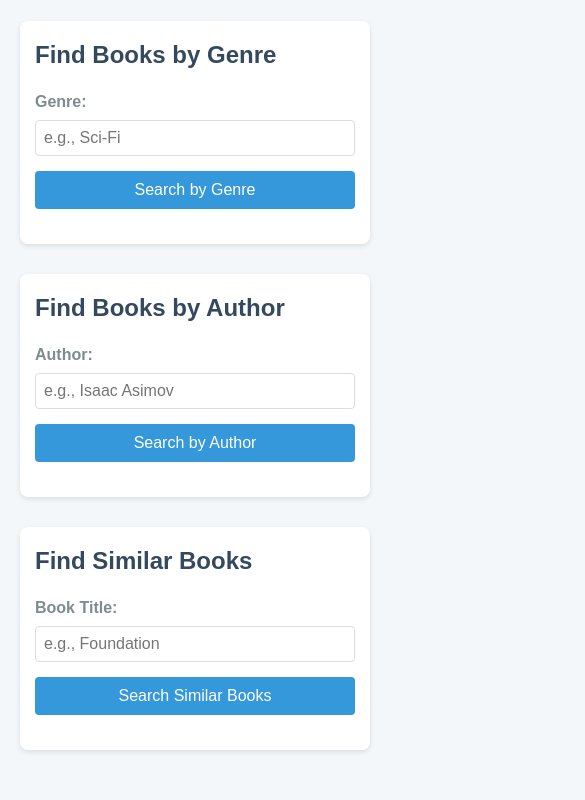
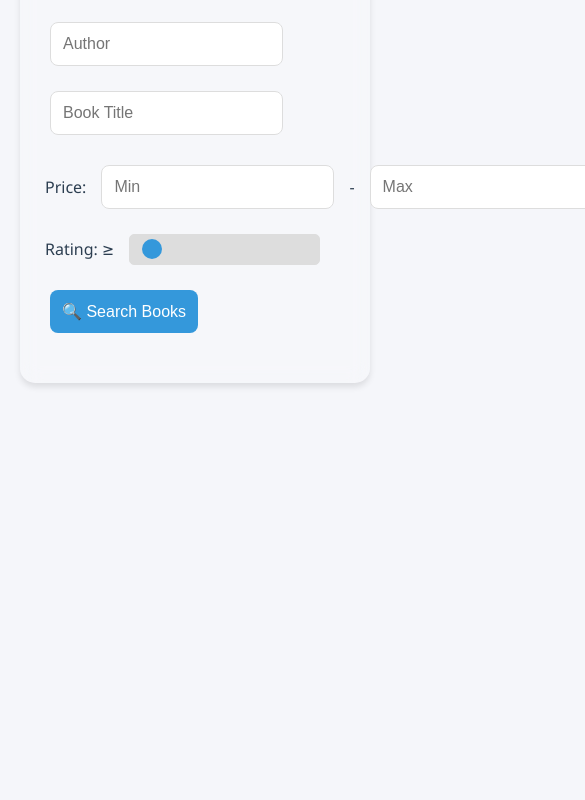
Before and after one commit to jainuthi/book-recommendation, a website: page public/index.html in a window 390 px wide. Shown: the part 183-983 px from the top of the page, 585 px wide, since content can reach past the window. After the commit the page ends 844 px from the top, so only its background shows below. Drawn offline with Linux system fonts and the light colour scheme.

Commit message:
Updated index.html

```diff
--- a/public/index.html
+++ b/public/index.html
@@ -3,192 +3,341 @@
 <head>
     <meta charset="UTF-8">
     <meta name="viewport" content="width=device-width, initial-scale=1.0">
-  <title>Book Recommendation UI</title>
+    <title>Book Recommendations</title>
     <style>
-    * {
-      box-sizing: border-box;
+        :root {
+            --primary-color: #2c3e50;
+            --secondary-color: #3498db;
+            --background-color: #f5f6fa;
+            --text-color: #2c3e50;
+        }
+
+        .dark-mode {
+            --primary-color: #ecf0f1;
+            --background-color: #2c3e50;
+            --text-color: #ecf0f1;
+        }
+
+        body {
+            font-family: 'Segoe UI', Tahoma, Geneva, Verdana, sans-serif;
             margin: 0;
-      padding: 0;
+            padding: 20px;
+            background-color: var(--background-color);
+            color: var(--text-color);
+            transition: all 0.3s ease;
         }
-    body {
-      font-family: 'Arial', sans-serif;
-      background-color: #f4f7fa;
-      color: #333;
+
+        .container {
+            max-width: 1200px;
+            margin: 0 auto;
+        }
+
+        .filters {
+            background: rgba(255, 255, 255, 0.1);
+            padding: 25px;
+            border-radius: 15px;
+            box-shadow: 0 4px 6px rgba(0,0,0,0.1);
+            margin-bottom: 30px;
+            backdrop-filter: blur(10px);
+        }
+
+        .filter-group {
+            margin-bottom: 20px;
+            display: flex;
+            flex-wrap: wrap;
+            gap: 15px;
+            align-items: center;
+        }
+
+        input, button, select {
+            padding: 12px;
+            margin: 5px;
+            border: 1px solid #ddd;
+            border-radius: 8px;
+            font-size: 16px;
+            transition: all 0.3s ease;
+        }
+
+        button {
+            background-color: var(--secondary-color);
+            color: white;
+            border: none;
+            cursor: pointer;
+            min-width: 120px;
+        }
+
+        button:hover {
+            transform: translateY(-2px);
+            box-shadow: 0 3px 8px rgba(0,0,0,0.2);
+        }
+
+        .range-filter {
+            display: flex;
+            align-items: center;
+            gap: 10px;
+        }
+
+        .slider-container {
+            flex-grow: 1;
+            position: relative;
+        }
+
+        input[type="range"] {
+            width: 100%;
+            height: 5px;
+            -webkit-appearance: none;
+            appearance: none;
+            background: #ddd;
+            border-radius: 5px;
+        }
+
+        input[type="range"]::-webkit-slider-thumb {
+            -webkit-appearance: none;
+            width: 20px;
+            height: 20px;
+            background: var(--secondary-color);
+            border-radius: 50%;
+            cursor: pointer;
+        }
+
+        .books-grid {
+            display: grid;
+            grid-template-columns: repeat(auto-fill, minmax(280px, 1fr));
+            gap: 25px;
+            animation: fadeIn 0.5s ease;
+        }
+
+        .book-card {
+            background: rgba(255, 255, 255, 0.1);
+            border-radius: 15px;
             padding: 20px;
-      line-height: 1.6;
+            box-shadow: 0 4px 6px rgba(0,0,0,0.1);
+            transition: all 0.3s ease;
+            cursor: pointer;
+            backdrop-filter: blur(5px);
         }
-    h1 {
-      text-align: center;
-      color: #2c3e50;
-      margin-bottom: 30px;
-      font-size: 2.5em;
+
+        .book-card:hover {
+            transform: translateY(-5px);
+            box-shadow: 0 8px 15px rgba(0,0,0,0.2);
         }
-    .section {
-      background: #fff;
-      padding: 20px;
-      border-radius: 8px;
-      box-shadow: 0 2px 5px rgba(0, 0, 0, 0.1);
-      margin-bottom: 30px;
+
+        .book-image {
+            width: 100%;
+            height: 250px;
+            object-fit: cover;
+            border-radius: 10px;
+            margin-bottom: 15px;
         }
-    h2 {
-      color: #34495e;
-      margin-bottom: 15px;
+
+        .book-genres {
+            display: flex;
+            flex-wrap: wrap;
+            gap: 8px;
+            margin: 15px 0;
+        }
+
+        .genre-tag {
+            background-color: var(--secondary-color);
+            color: white;
+            padding: 5px 12px;
+            border-radius: 20px;
+            font-size: 0.85em;
+        }
+
+        .book-price {
+            color: #27ae60;
+            font-weight: bold;
+            font-size: 1.3em;
+            margin: 10px 0;
+        }
+
+        .book-rating {
+            display: flex;
+            align-items: center;
+            gap: 5px;
+            color: #f1c40f;
+        }
+
+        .star {
+            font-size: 1.2em;
+        }
+
+        .theme-toggle {
+            position: fixed;
+            top: 20px;
+            right: 20px;
+            padding: 10px;
+            border-radius: 50%;
+            cursor: pointer;
+        }
+
+        .loading {
+            display: none;
+            position: fixed;
+            top: 50%;
+            left: 50%;
+            transform: translate(-50%, -50%);
             font-size: 1.5em;
         }
-    .input-group {
-      margin-bottom: 15px;
-    }
-    label {
-      display: block;
-      margin-bottom: 5px;
-      font-weight: bold;
-      color: #7f8c8d;
-    }
-    input {
-      width: 100%;
-      padding: 8px;
-      border: 1px solid #ddd;
-      border-radius: 4px;
-      font-size: 1em;
-    }
-    button {
-      background-color: #3498db;
-      color: #fff;
-      border: none;
-      padding: 10px 20px;
-      border-radius: 4px;
-      cursor: pointer;
-      font-size: 1em;
-      transition: background-color 0.3s;
-    }
-    button:hover {
-      background-color: #2980b9;
-    }
-    .result {
-      margin-top: 20px;
-    }
-    ul {
-      list-style-type: none;
-    }
-    li {
-      padding: 10px;
-      background: #ecf0f1;
-      margin-bottom: 10px;
-      border-radius: 4px;
-      border-left: 4px solid #3498db;
-    }
-    @media (max-width: 600px) {
-      h1 { font-size: 2em; }
-      .section { padding: 15px; }
-      button { width: 100%; }
+
+        @keyframes fadeIn {
+            from { opacity: 0; transform: translateY(20px); }
+            to { opacity: 1; transform: translateY(0); }
         }
     </style>
 </head>
 <body>
-  <h1>Book Recommendation Engine</h1>
-
-  <!-- Section 1: Books by Genre -->
-  <div class="section">
-    <h2>Find Books by Genre</h2>
-    <div class="input-group">
-      <label for="genre">Genre:</label>
-      <input type="text" id="genre" placeholder="e.g., Sci-Fi">
+    <div class="container">
+        <button class="theme-toggle" onclick="toggleTheme()">🌓</button>
+        <div class="filters">
+            <h1>📚 Book Finder</h1>
+            <div class="filter-group">
+                <input type="text" id="genreInput" placeholder="Genre">
+                <input type="text" id="authorInput" placeholder="Author">
+                <input type="text" id="titleInput" placeholder="Book Title">
             </div>
-    <button onclick="getBooksByGenre()">Search by Genre</button>
-    <div id="genre-results" class="result"></div>
+            <div class="filter-group">
+                <div class="range-filter">
+                    <span>Price: </span>
+                    <input type="number" id="minPrice" placeholder="Min" step="5">
+                    <span>-</span>
+                    <input type="number" id="maxPrice" placeholder="Max" step="5">
                 </div>
-
-  <!-- Section 2: Books by Author -->
-  <div class="section">
-    <h2>Find Books by Author</h2>
-    <div class="input-group">
-      <label for="author">Author:</label>
-      <input type="text" id="author" placeholder="e.g., Isaac Asimov">
+                <div class="range-filter">
+                    <span>Rating: ≥</span>
+                    <div class="slider-container">
+                        <input type="range" id="ratingFilter" min="0" max="5" step="0.5" value="0">
                     </div>
-    <button onclick="getBooksByAuthor()">Search by Author</button>
-    <div id="author-results" class="result"></div>
+                    <span id="ratingValue">0</span>
                 </div>
-
-  <!-- Section 3: Similar Books -->
-  <div class="section">
-    <h2>Find Similar Books</h2>
-    <div class="input-group">
-      <label for="book">Book Title:</label>
-      <input type="text" id="book" placeholder="e.g., Foundation">
+                <button onclick="searchBooks()">🔍 Search Books</button>
             </div>
-    <button onclick="getSimilarBooks()">Search Similar Books</button>
-    <div id="similar-results" class="result"></div>
+        </div>
+        <div id="results" class="books-grid"></div>
+        <div class="loading">⏳ Loading...</div>
     </div>
 
     <script>
-    // Fetch books by genre
-    async function getBooksByGenre() {
-      console.log('Getting books by genre...');
-      const genre = document.getElementById('genre').value.trim().replace(/\s+/g, '-');
-      const url = `http://localhost:3000/books/genre?genre=${genre}`;
-
+        // Fetch books from backend
+        async function fetchBooks(url) {
             try {
-        const response = await fetch(url);
-        if (!response.ok) throw new Error(`HTTP error! status: ${response.status}`);
-        const books = await response.json();
-        console.log('Books by genre:', books);
-        displayResults(books, 'genre-results', `Books in ${genre}`);
+                const response = await fetch(`http://localhost:3000${url}`);
+                if (!response.ok) {
+                    throw new Error(`HTTP error! Status: ${response.status}`);
+                }
+                const data = await response.json();
+                return data;
             } catch (error) {
-        console.error('Error in getBooksByGenre:', error);
-        document.getElementById('genre-results').innerHTML = 'Error fetching books by genre. Check console for details.';
+                console.error('Error fetching books:', error);
+                alert('Failed to fetch books. Please try again later.');
+                return [];
             }
         }
 
-    // Fetch books by author
-    async function getBooksByAuthor() {
-      console.log('Getting books by author...');
-      const author = document.getElementById('author').value.trim();
-      const url = `http://localhost:3000/books/author?author=${author}`;
+        // Create book card HTML
+        function createBookCard(book) {
+            return `
+                <div class="book-card">
+                    ${book.image ? `<img src="${book.image}" alt="${book.title}" class="book-image">` : ''}
+                    <h3>${book.title}</h3>
+                    <p>📖 by ${book.author}</p>
+                    <div class="book-genres">
+                        ${book.genre.map(genre => `
+                            <span class="genre-tag">${genre}</span>
+                        `).join('')}
+                    </div>
+                    <div class="book-price">$${book.price?.toFixed(2) || 'N/A'}</div>
+                    <div class="book-rating">
+                        <span class="star">${'★'.repeat(Math.floor(book.rating))}</span>
+                        ${book.rating % 1 !== 0 ? '<span class="star">½</span>' : ''}
+                        <span>(${book.rating.toFixed(1)})</span>
+                    </div>
+                </div>
+            `;
+        }
+
+        // Global books array
+        let currentBooks = [];
+        const loading = document.querySelector('.loading');
+
+        async function searchBooks() {
+            showLoading();
+
+            const genre = document.getElementById('genreInput').value;
+            const author = document.getElementById('authorInput').value;
+            const title = document.getElementById('titleInput').value;
+
+            let books = [];
 
             try {
-        const response = await fetch(url);
-        if (!response.ok) throw new Error(`HTTP error! status: ${response.status}`);
-        const books = await response.json();
-        console.log('Books by author:', books);
-        displayResults(books, 'author-results', `Books by ${author}`);
+                if (genre) {
+                    books = await fetchBooks(`/books/genre?genre=${encodeURIComponent(genre)}`);
+                } else if (author) {
+                    books = await fetchBooks(`/books/author?author=${encodeURIComponent(author)}`);
+                } else if (title) {
+                    books = await fetchBooks(`/books/similar?title=${encodeURIComponent(title)}`);
+                } else {
+                    books = await fetchBooks('/books');
+                }
+
+                currentBooks = books;
+                applyFilters();
             } catch (error) {
-        console.error('Error in getBooksByAuthor:', error);
-        document.getElementById('author-results').innerHTML = 'Error fetching books by author. Check console for details.';
+                console.error('Search error:', error);
+            } finally {
+                hideLoading();
             }
         }
 
-    // Fetch similar books
-    async function getSimilarBooks() {
-      console.log('Getting similar books...');
-      const book = document.getElementById('book').value.trim();
-      const url = `http://localhost:3000/books/similar?title=${book}`;
+        function applyFilters() {
+            const minPrice = parseFloat(document.getElementById('minPrice').value) || 0;
+            const maxPrice = parseFloat(document.getElementById('maxPrice').value) || Infinity;
+            const minRating = parseFloat(document.getElementById('ratingFilter').value);
 
-      try {
-        const response = await fetch(url);
-        if (!response.ok) throw new Error(`HTTP error! status: ${response.status}`);
-        const books = await response.json();
-        console.log('Similar books:', books);
-        displayResults(books, 'similar-results', `Books similar to ${book}`);
-      } catch (error) {
-        console.error('Error in getSimilarBooks:', error);
-        document.getElementById('similar-results').innerHTML = 'Error fetching similar books. Check console for details.';
+            const filtered = currentBooks.filter(book =>
+                book.price >= minPrice &&
+                book.price <= maxPrice &&
+                book.rating >= minRating
+            );
+
+            displayResults(filtered);
+        }
+
+        function displayResults(books) {
+            const results = document.getElementById('results');
+            if (books.length === 0) {
+                results.innerHTML = '<p>No books found.</p>';
+            } else {
+                results.innerHTML = books.map(book => createBookCard(book)).join('');
             }
         }
 
-    // Display results in the specified section
-    function displayResults(books, elementId, header) {
-      const container = document.getElementById(elementId);
-      if (!books || books.length === 0) {
-        container.innerHTML = 'No books found.';
-        return;
+        document.getElementById('ratingFilter').addEventListener('input', (e) => {
+            document.getElementById('ratingValue').textContent = e.target.value;
+            if (currentBooks.length) applyFilters();
+        });
+
+        document.querySelectorAll('#minPrice, #maxPrice').forEach(input => {
+            input.addEventListener('change', () => {
+                if (currentBooks.length) applyFilters();
+            });
+        });
+
+        function toggleTheme() {
+            document.body.classList.toggle('dark-mode');
         }
 
-      container.innerHTML = `<h3>${header}</h3><ul>`;
-      books.forEach(book => {
-        container.innerHTML += `<li>${book.title} by ${book.author} (Genre: ${book.genres.join(', ')}, Rating: ${book.rating || 'N/A'})</li>`;
-      });
-      container.innerHTML += '</ul>';
+        function showLoading() {
+            loading.style.display = 'block';
+            document.getElementById('results').innerHTML = '';
         }
+
+        function hideLoading() {
+            loading.style.display = 'none';
+        }
+
+        document.getElementById('ratingFilter').dispatchEvent(new Event('input'));
     </script>
 </body>
 </html>
```
Lines whose indentation alone changed are shown as unchanged.
